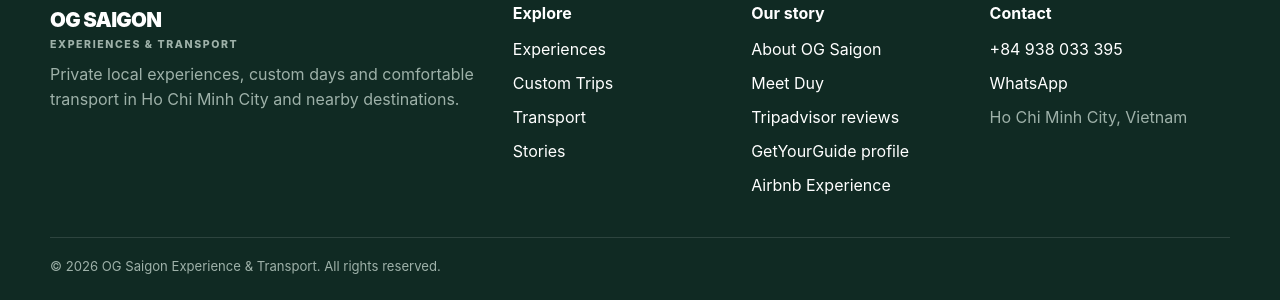
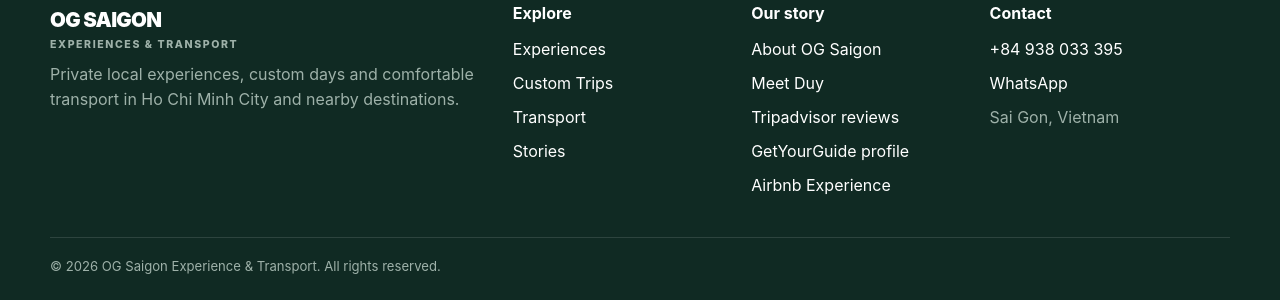
Before and after one commit to DSG2025/DSG2025.github.io, a Jekyll site: the page built from about/index.html, in a window 1280 px wide and 900 px high, scrolled down 1238 px. Shown: the part 531-831 px from the top of the window. Built offline with Jekyll 4.4.1, drawn with Linux system fonts in a browser that asks for light colours.

Commit message:
Update footer location name from Ho Chi Minh City to Sai Gon

```diff
--- a/_includes/site-footer.html
+++ b/_includes/site-footer.html
@@ -60,7 +60,7 @@
 <h2>Contact</h2>
 <p><a data-phone-link="" href="tel:+84938033395">+84 938 033 395</a></p>
 <p><a data-whatsapp-link="" href="https://wa.me/84938033395" rel="noopener" target="_blank">WhatsApp</a></p>
-<p class="footer-muted">Ho Chi Minh City, Vietnam</p>
+<p class="footer-muted">Sai Gon, Vietnam</p>
 </div>
 </div>
 <div class="wrap footer-bottom">© <span data-year=""></span> OG Saigon Experience &amp; Transport. All rights reserved.</div>
```
